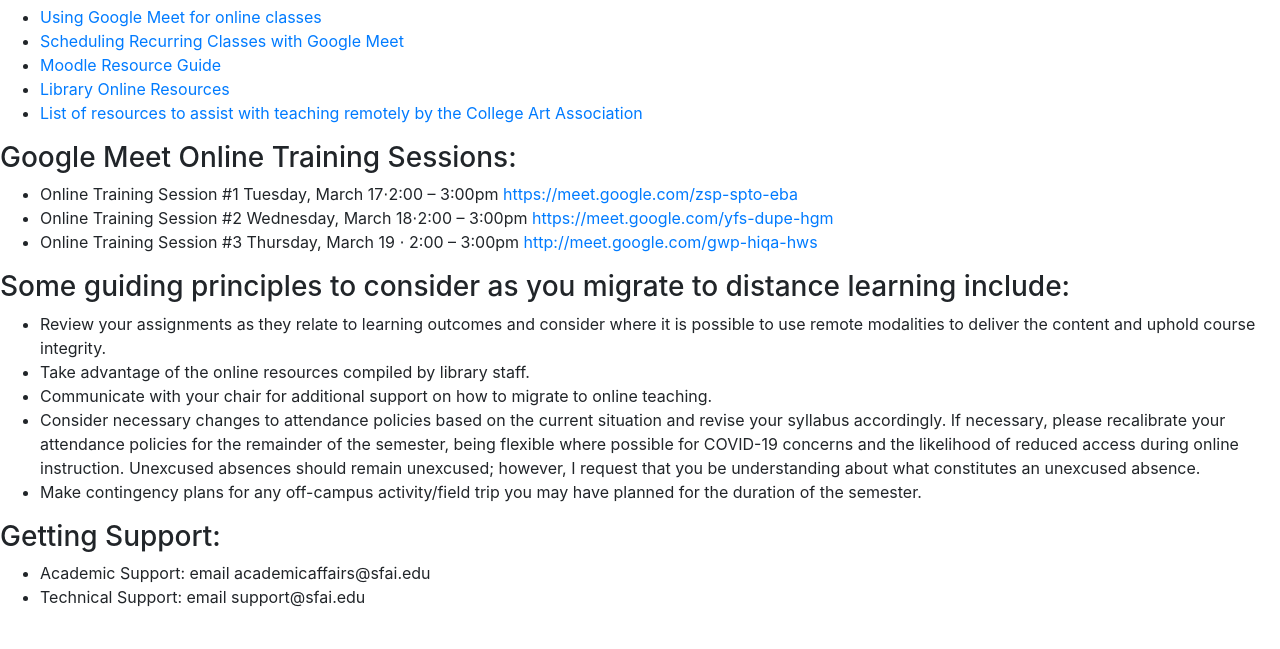
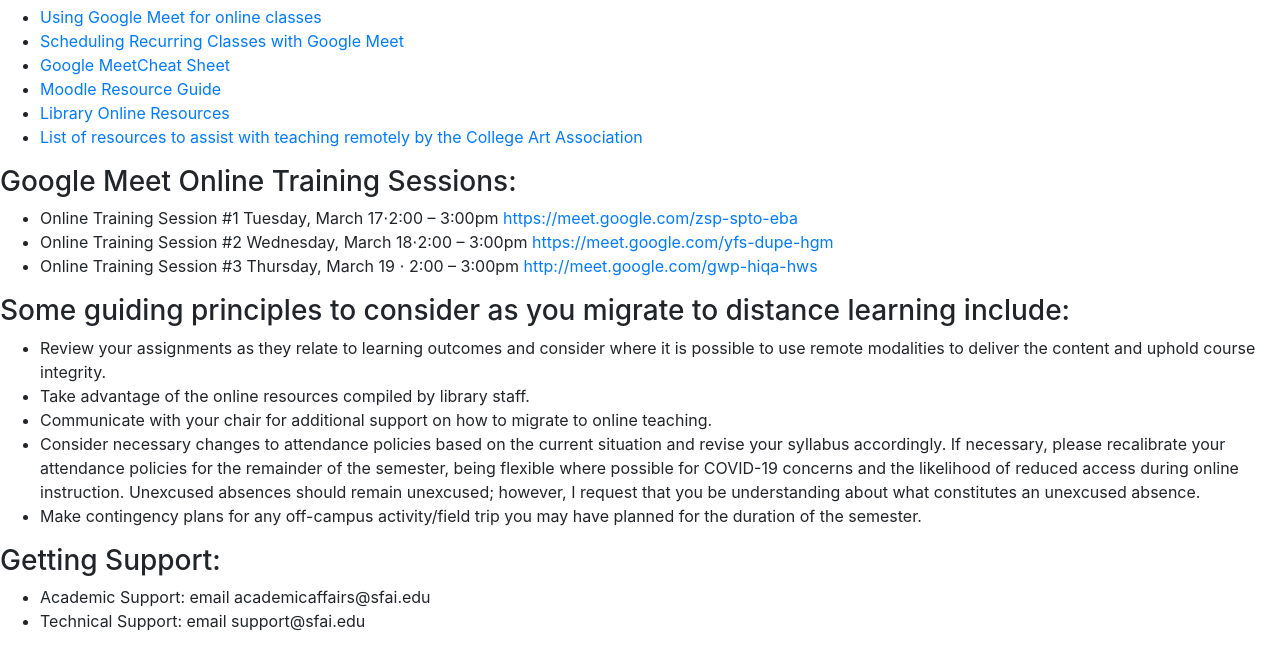
Before and after one commit to SFAI/onlinetraining, a plain HTML site: page index.html in a window 1280 px wide. Shown: the part 161-810 px from the top of the page. Drawn offline with nearby package versions, Linux system fonts and the light colour scheme.

Commit message:
Update index.html

```diff
--- a/index.html
+++ b/index.html
@@ -38,6 +38,7 @@
         <li><a href="meet/GoogleMeet.pdf">Using Google Meet for online classes</a></li>
         <li><a href="meet/Scheduling_Recurring_Classes_Google_Meet.pdf">Scheduling Recurring Classes with Google
                 Meet</a></li>
+        <li><a href="https://support.google.com/a/users/answer/9300131?hl=en">Google MeetCheat Sheet</a></li>
         <li><a href="moodle/SFAI_Moodle_Use.pdf">Moodle Resource Guide</a></li>
         <li><a href="library/Library_Online_Resources.pdf">Library Online Resources</a></li>
         <li><a href="https://www.collegeart.org/news/2020/03/09/coronavirus-online-resources-for-teaching-remotely/">
```
